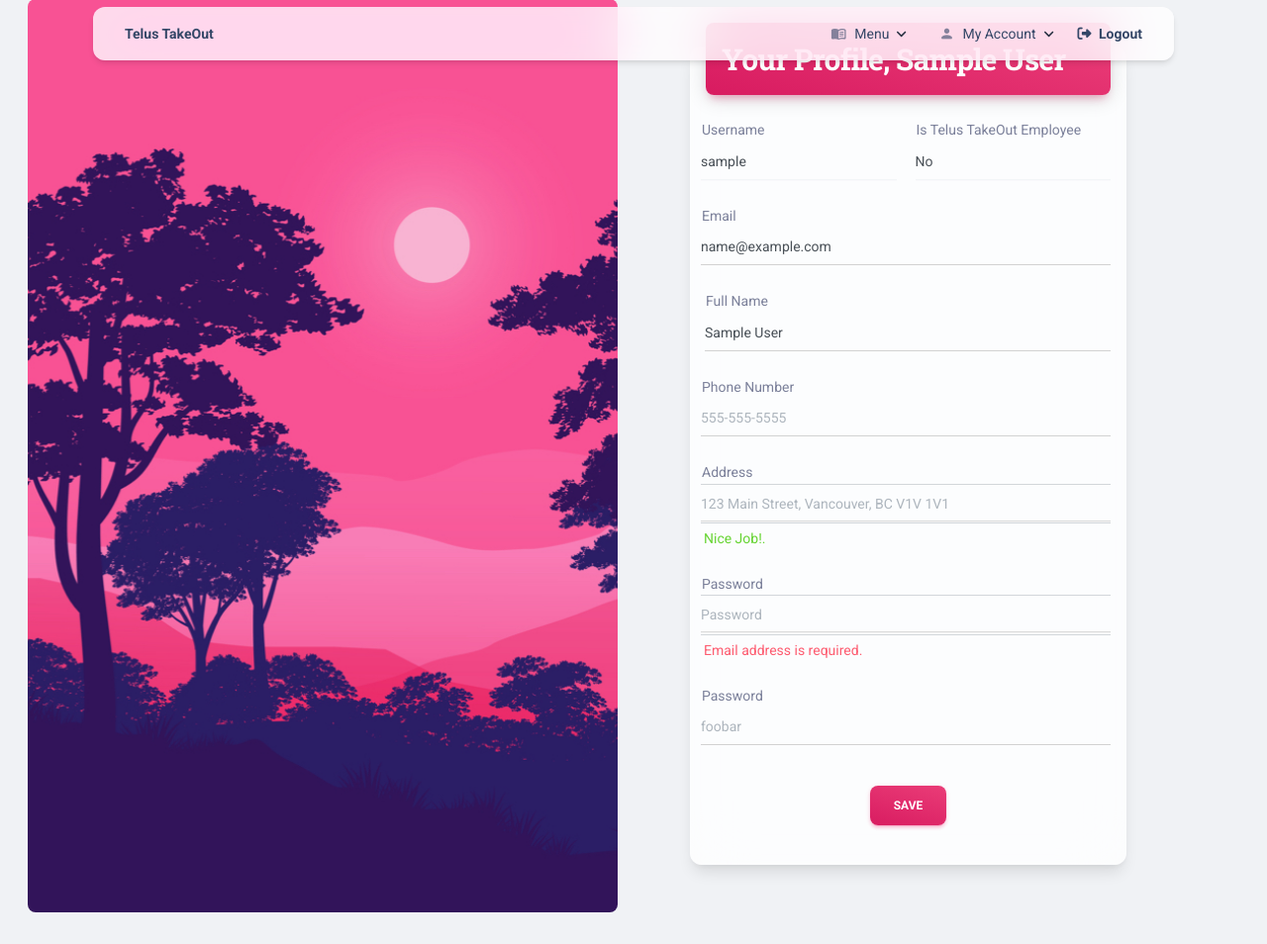
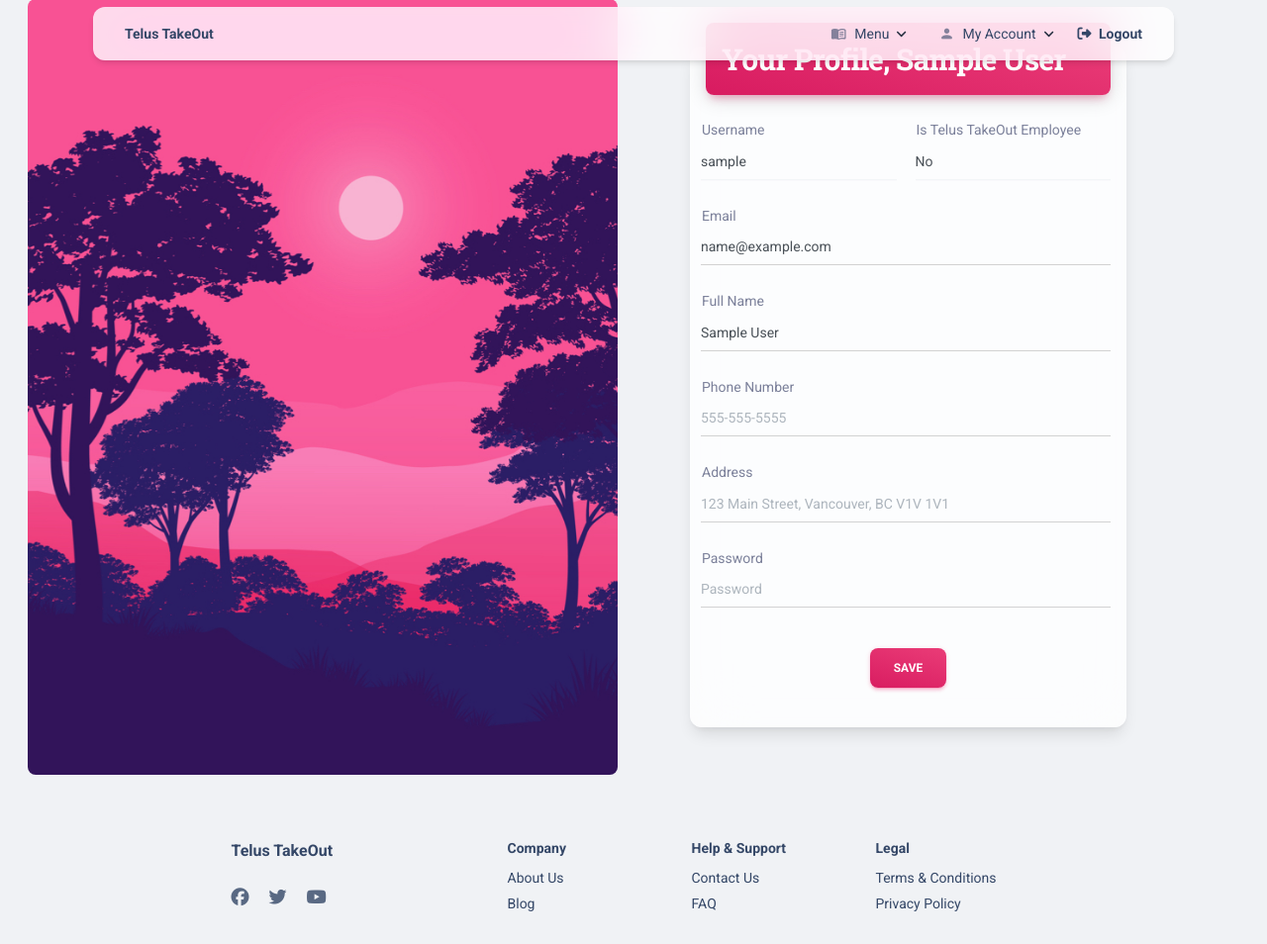
Before and after one commit to alazhar-shamshuddin/telustakeout, a Flask app: page /profile in a window 1280 px wide. Shown: the part 17-971 px from the top of the page at 99% size. Run offline with Flask 2, Linux system fonts and the light colour scheme; the visitor is signed in with stand-in values (Sample User, id 1); data comes from the database, SQL or seed files in the repository; some libraries are stand-ins or nearby versions.

Commit message:
Refactor profile updates

```diff
--- a/apps/templates/home/profile.html
+++ b/apps/templates/home/profile.html
@@ -63,8 +63,7 @@
                   </div>
                 {% elif not success and msg %}
                   <div class="alert alert-warning alert-dismissible fade show" role="alert">
-                    <span class="alert-icon"><i class="ni ni-like-2"></i></span>
-                    <span class="alert-text"><strong>Oops!</strong> We couldn't update your profile!  {{ msg }}</span>
+                    <span class="alert-text"><strong>Oops!</strong> Please fix the errors below.</span>
                     <button type="button" class="btn-close" data-bs-dismiss="alert" aria-label="Close">
                         <span aria-hidden="true">&times;</span>
                     </button>
@@ -74,6 +73,7 @@
                 <form class="row g-3" method="post" action="" novalidate>
                   {{ form.csrf_token }}
                   {{ form.hidden_tag() }}
+
                   <div class="card-body p-0 my-3">
                     <div class="row">
                       <div class="col-md-6 ps-md-2">
@@ -82,6 +82,7 @@
                           {{ form.username(type="text", class="form-control text-gray", disabled="true") }}
                         </div>
                       </div>
+
                       <div class="col-md-6 ps-md-2">
                         <div class="input-group input-group-static mb-4">
                           <label>{{ form.is_employee.label }}</label>
@@ -92,39 +93,13 @@
                           {% endif %}
                         </div>
                       </div>
-                      <div class="col-md-12 ps-md-2">
-                        <div class="input-group input-group-static mb-4">
-                          <label>{{ form.email.label }}</label>
-                          {{ form.email(class="form-control", type="email", placeholder="Email", required="true") }}
-                        </div>
-                      </div>
-                      <div class="col-md-12">
-                        <div class="input-group input-group-static mb-4">
-                          <label>{{ form.full_name.label }}</label>
-                          {{ form.full_name(class="form-control", type="text", placeholder="Full Name") }}
-                        </div>
-                      </div>
-                      <div class="col-md-12 ps-md-2">
-                        <div class="input-group input-group-static mb-4 has-validation">
-                          <label>{{ form.phone.label }}</label>
-                          {{ form.phone(class="form-control", type="tel", placeholder="555-555-5555") }}
-                        </div>
-                      </div>
-                      <div class="col-md-12 ps-md-2">
-                        <div class="input-group input-group-static mb-4">
-                          <label>{{ form.address.label }}</label>
-                          {{ form.address(class="form-control is-valid", type="text", placeholder="123 Main Street, Vancouver, BC V1V 1V1") }}
-                          <div class="valid-feedback">Nice Job!.</div>
-                        </div>
-                      </div>
-                      <div class="col-md-12 ps-md-2">
-                        <div class="input-group input-group-static mb-4">
-                          <label>{{ form.password.label }}</label>
-                          {{ form.password(class="form-control is-invalid", type="password", placeholder="Password") }}
-                          <div class="invalid-feedback">Email address is required.</div>
-                        </div>
-                      </div>
-                      {{ with_errors(form.password, placeholder='foobar') }}
+
+                      {{ with_errors(form.email, placeholder='Email') }}
+                      {{ with_errors(form.full_name, placeholder='Full Name') }}
+                      {{ with_errors(form.phone, type="tel", placeholder="555-555-5555") }}
+                      {{ with_errors(form.address, placeholder="123 Main Street, Vancouver, BC V1V 1V1") }}
+                      {{ with_errors(form.password, placeholder='Password') }}
+
                     </div>
                     <div class="row">
                       <div class="col-md-12 text-center">
```
